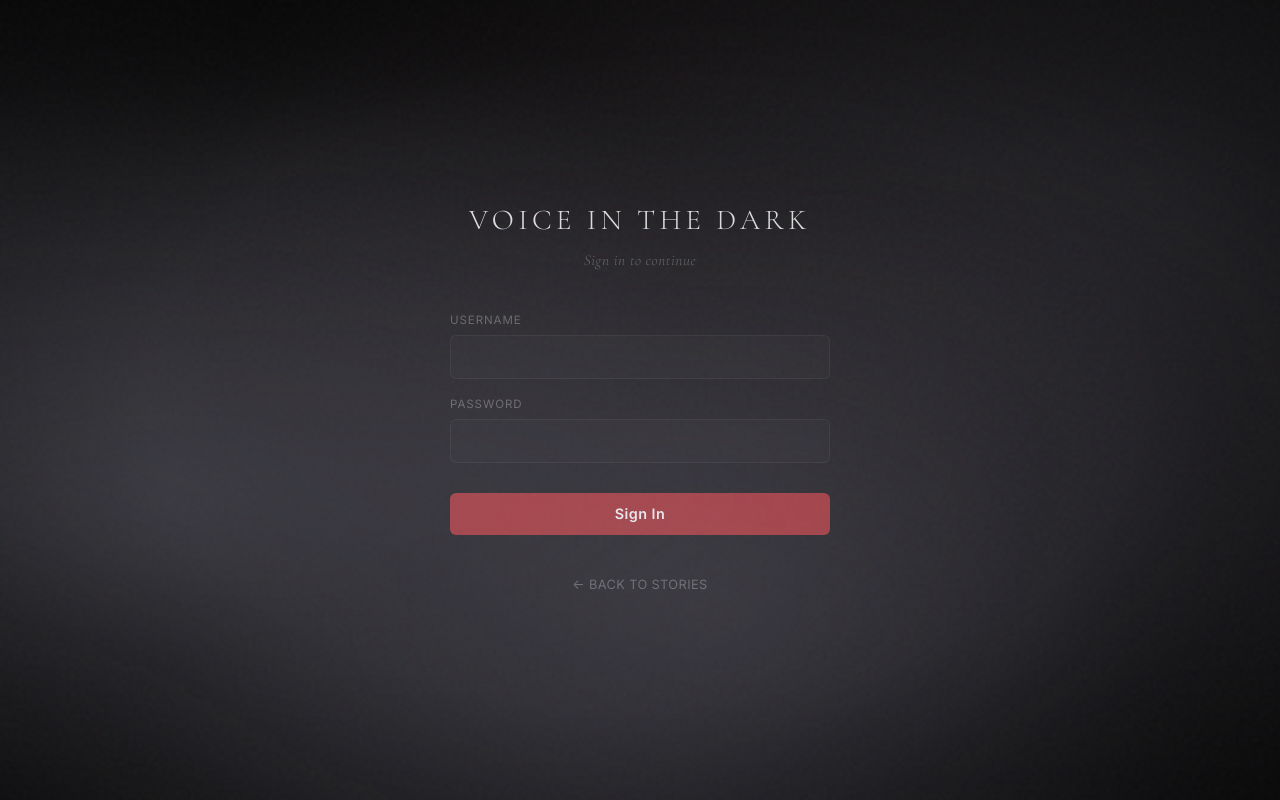
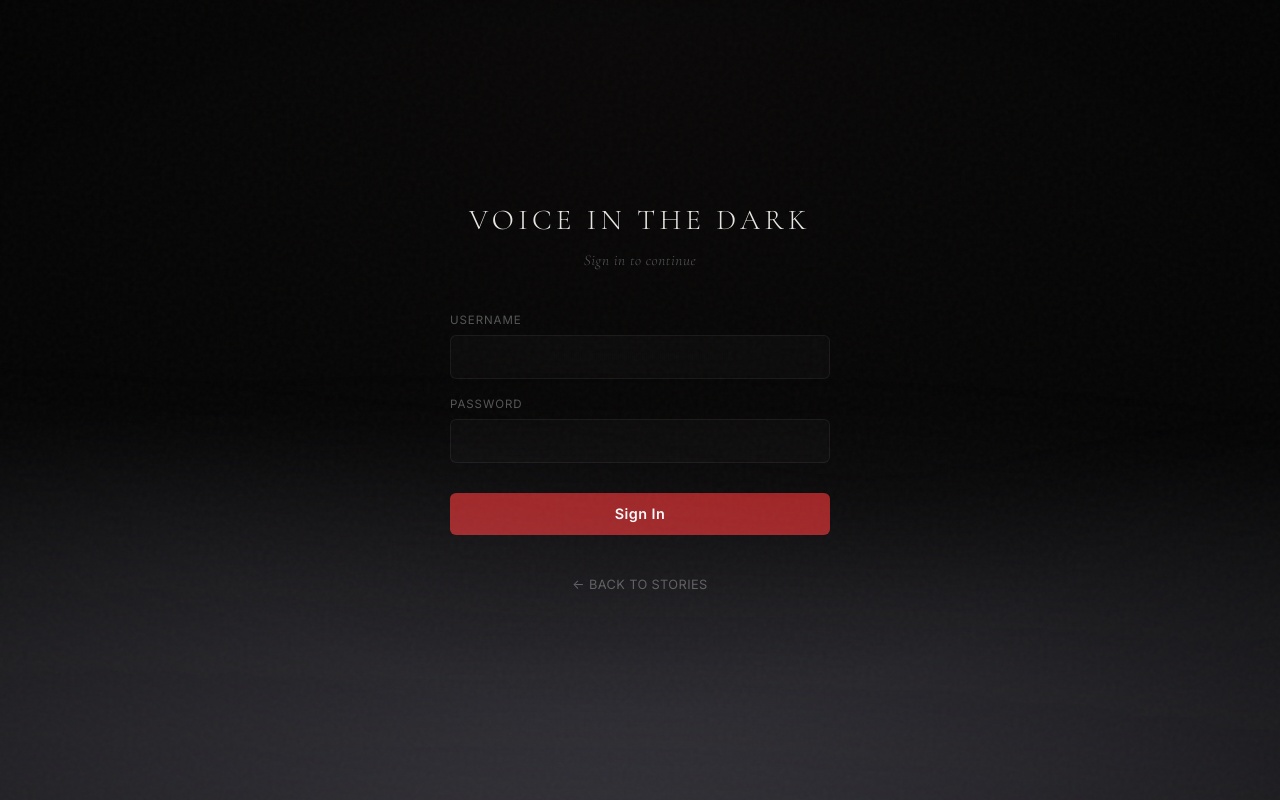
Before and after one commit to LukeHeffAI/Voice-To-The-Dark, a FastAPI app: page /login in a window 1280 px wide. Run offline with FastAPI, Linux system fonts and the light colour scheme.

Commit message:
Enhance fog animation with improved layering, opacity, and movement dynamics

```diff
--- a/app/templates/base.html
+++ b/app/templates/base.html
@@ -96,71 +96,87 @@
         .fog::after {
             content: '';
             position: absolute;
-            inset: -25%;
-            width: 150%;
-            height: 150%;
-            filter: blur(28px);
+            bottom: -12%;
+            /* element is 4× the viewport wide, centred so viewport
+               sits at ~37% into it at rest — animation pans ±100 vw
+               through it, sweeping visible blobs across the screen  */
+            left: -150%;
+            width: 1000%;
+            height: 180%;
+            filter: blur(35px);
             will-change: transform;
         }
+        /* Layer 1 — dense base layer, blobs every ~20% across 400% width */
         .fog::before {
             background:
-                radial-gradient(ellipse at 25% 50%, rgba(190,188,210,0.22) 0%, transparent 50%),
-                radial-gradient(ellipse at 75% 25%, rgba(170,165,188,0.16) 0%, transparent 45%),
-                radial-gradient(ellipse at 50% 85%, rgba(160,158,180,0.11) 0%, transparent 40%);
-            animation: fog-drift-1 11s linear infinite;
+                radial-gradient(ellipse 18% 55% at  5% 100%, rgba(195,192,215,0.28) 0%, transparent 70%),
+                radial-gradient(ellipse 22% 52% at 22% 100%, rgba(178,174,200,0.22) 0%, transparent 65%),
+                radial-gradient(ellipse 18% 48% at 40% 100%, rgba(188,184,210,0.20) 0%, transparent 62%),
+                radial-gradient(ellipse 22% 55% at 58% 100%, rgba(175,172,196,0.26) 0%, transparent 68%),
+                radial-gradient(ellipse 18% 50% at 75% 100%, rgba(165,162,186,0.18) 0%, transparent 63%),
+                radial-gradient(ellipse 22% 52% at 92% 100%, rgba(182,178,205,0.22) 0%, transparent 66%);
+            animation: fog-drift-1 24s ease-in-out infinite alternate;
         }
+        /* Layer 2 — lighter wisps at offset positions, opposing drift */
         .fog::after {
             background:
-                radial-gradient(ellipse at 65% 65%, rgba(175,170,195,0.18) 0%, transparent 55%),
-                radial-gradient(ellipse at 15% 35%, rgba(192,188,210,0.14) 0%, transparent 40%);
-            animation: fog-drift-2 17s linear infinite;
+                radial-gradient(ellipse 20% 50% at 12%  95%, rgba(196,192,216,0.18) 0%, transparent 62%),
+                radial-gradient(ellipse 22% 54% at 30% 100%, rgba(182,178,205,0.22) 0%, transparent 67%),
+                radial-gradient(ellipse 20% 48% at 49%  95%, rgba(195,190,214,0.16) 0%, transparent 62%),
+                radial-gradient(ellipse 22% 52% at 67% 100%, rgba(178,174,200,0.20) 0%, transparent 65%),
+                radial-gradient(ellipse 20% 50% at 85%  95%, rgba(190,186,210,0.18) 0%, transparent 63%);
+            animation: fog-drift-2 33s ease-in-out infinite alternate;
         }
+        /* Semi-linear pan: constant-speed sweep right-to-left then back.
+           Each step is evenly spaced so the velocity is near-constant —
+           the gradient blobs visibly slide across the viewport like rolling ground fog. */
         @keyframes fog-drift-1 {
-            0%   { transform: translate(0, 0) scale(1) rotate(0deg); }
-            9%   { transform: translate(9vw, -6vh) scale(1.03) rotate(1.2deg); }
-            18%  { transform: translate(18vw, -12vh) scale(1.06) rotate(2.4deg); }
-            27%  { transform: translate(24vw, -15vh) scale(1.08) rotate(3deg); }
-            36%  { transform: translate(18vw, -6vh) scale(1.07) rotate(1.5deg); }
-            45%  { transform: translate(12vw, 3vh) scale(1.06) rotate(-0.5deg); }
-            55%  { transform: translate(6vw, 9vh) scale(1.05) rotate(-2deg); }
-            64%  { transform: translate(-3vw, 15vh) scale(1.04) rotate(0.5deg); }
-            73%  { transform: translate(-12vw, 21vh) scale(1.035) rotate(2.8deg); }
-            82%  { transform: translate(-15vw, 24vh) scale(1.03) rotate(4deg); }
-            91%  { transform: translate(-9vw, 12vh) scale(1.015) rotate(2deg); }
-            100% { transform: translate(0, 0) scale(1) rotate(0deg); }
+            0%   { transform: translate(0,      0); }
+            8%   { transform: translate(-8vw,  -0.4vh); }
+            17%  { transform: translate(-17vw, -0.9vh); }
+            25%  { transform: translate(-25vw, -1.3vh); }
+            33%  { transform: translate(-33vw, -1.7vh); }
+            42%  { transform: translate(-42vw, -2vh); }
+            50%  { transform: translate(-50vw, -2vh); }
+            58%  { transform: translate(-42vw, -1.7vh); }
+            67%  { transform: translate(-33vw, -1.3vh); }
+            75%  { transform: translate(-25vw, -0.9vh); }
+            83%  { transform: translate(-17vw, -0.4vh); }
+            92%  { transform: translate(-8vw,  0); }
+            100% { transform: translate(0,     0); }
         }
         @keyframes fog-drift-2 {
-            0%   { transform: translate(0, 0) scale(1.03) rotate(0deg); }
-            9%   { transform: translate(-9vw, 6vh) scale(1.01) rotate(-1.6deg); }
-            18%  { transform: translate(-18vw, 12vh) scale(0.97) rotate(-3.2deg); }
-            27%  { transform: translate(-24vw, 15vh) scale(0.95) rotate(-4deg); }
-            36%  { transform: translate(-18vw, 7.5vh) scale(0.97) rotate(-1.5deg); }
-            45%  { transform: translate(-12vw, 0vh) scale(0.99) rotate(1deg); }
-            55%  { transform: translate(-6vw, -9vh) scale(1.02) rotate(3deg); }
-            64%  { transform: translate(9vw, -9vh) scale(1.05) rotate(1deg); }
-            73%  { transform: translate(21vw, -9vh) scale(1.08) rotate(-1deg); }
-            82%  { transform: translate(30vw, -9vh) scale(1.1) rotate(-3deg); }
-            91%  { transform: translate(15vw, -4.5vh) scale(1.07) rotate(-1.5deg); }
-            100% { transform: translate(0, 0) scale(1.03) rotate(0deg); }
+            0%   { transform: translate(0,     0); }
+            8%   { transform: translate(5vw,   0.4vh); }
+            17%  { transform: translate(11vw,  0.9vh); }
+            25%  { transform: translate(16vw,  1.4vh); }
+            33%  { transform: translate(21vw,  1.8vh); }
+            42%  { transform: translate(27vw,  2vh); }
+            50%  { transform: translate(32vw,  2vh); }
+            58%  { transform: translate(27vw,  1.8vh); }
+            67%  { transform: translate(21vw,  1.4vh); }
+            75%  { transform: translate(16vw,  0.9vh); }
+            83%  { transform: translate(11vw,  0.4vh); }
+            92%  { transform: translate(5vw,   0); }
+            100% { transform: translate(0,     0); }
         }
-        /* Settle — materialises on arrival */
+        /* Settle — fog rolls in from the bottom */
         .fog.settle {
-            animation: fog-settle 3s ease-out forwards;
+            animation: fog-settle 3.5s ease-out forwards;
         }
         @keyframes fog-settle {
-            0%   { opacity: 0; }
-            40%  { opacity: 0.55; transform: translate(0, 3vh) scaleX(1.2); }
-            100% { opacity: 1; }
+            0%   { opacity: 0; transform: translateY(8vh); }
+            100% { opacity: 1; transform: translateY(0); }
         }
-        /* Evaporate — dissolves on departure to Settings */
+        /* Evaporate — fog thins and disperses sideways */
         .fog.evaporate {
             opacity: 1;
             animation: fog-evaporate 3s ease-in forwards;
         }
         @keyframes fog-evaporate {
-            0%   { opacity: 1; transform: translate(0, 0) scaleX(1); }
-            40%  { opacity: 0.55; transform: translate(0, 3vh) scaleX(1.2); }
-            100% { opacity: 0; transform: translate(0, 8vh) scaleX(1.25); }
+            0%   { opacity: 1; transform: translate(0, 0) scale(1); }
+            40%  { opacity: 0.55; transform: translate(0, 4vh) scale(1.5); }
+            100% { opacity: 0; transform: translate(0, 10vh) scale(2); }
         }
 
         /* ── Shared components ─────────────────────────────── */
```
